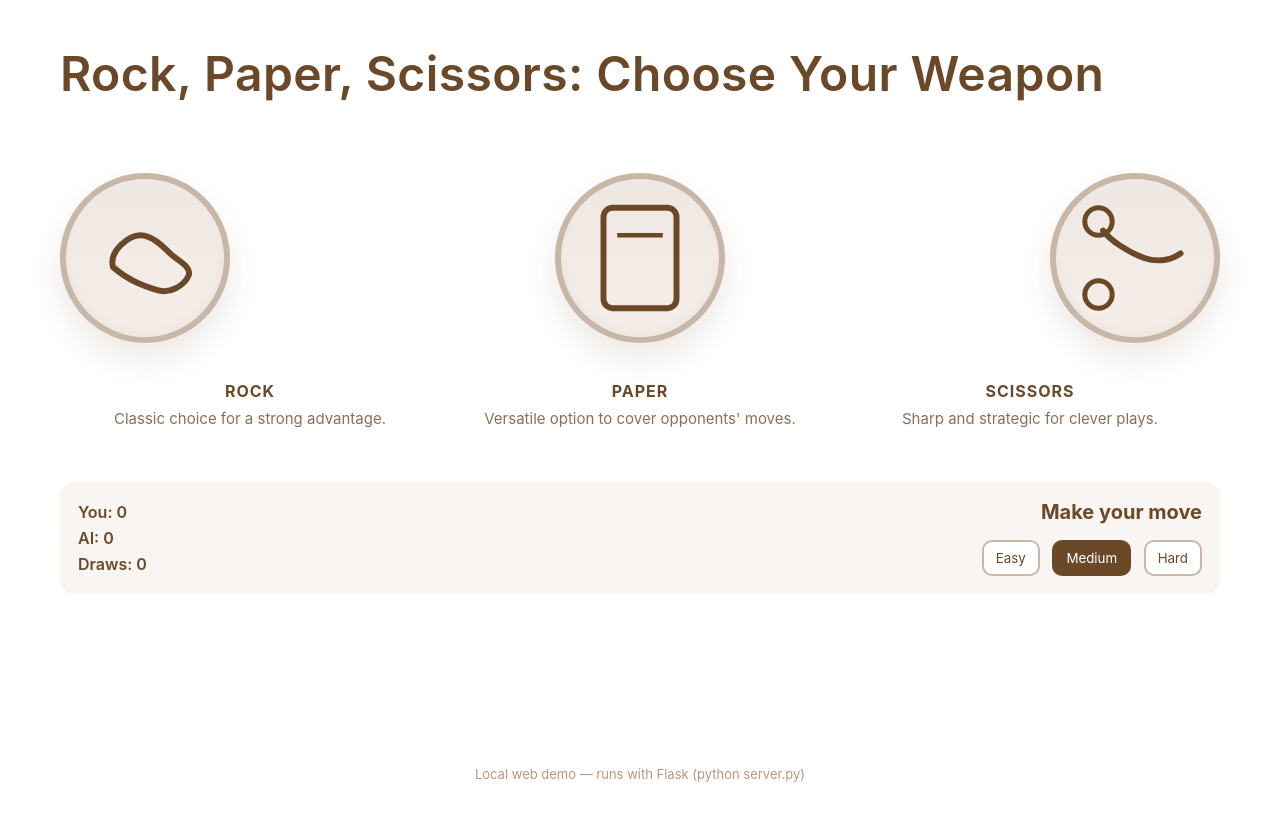
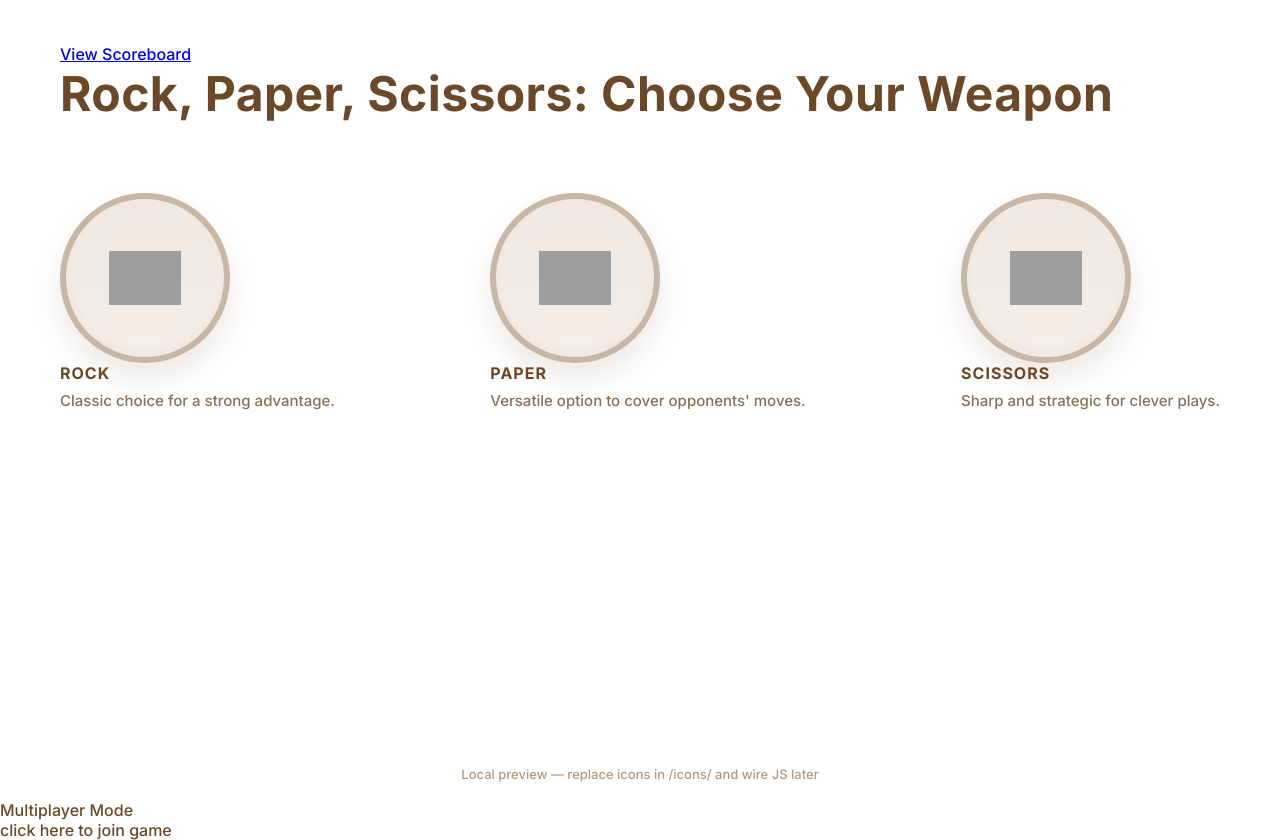
Before and after one commit to Arpito-007/rps-strategy-simulator, a Flask app: page / in a window 1280 px wide. Before the commit the page ends 782 px from the top, so only its background shows below. Run offline with Flask 3, Linux system fonts and the light colour scheme; grey boxes are pictures that could not be loaded.

Commit message:
design of the UI

```diff
--- a/template/index.html
+++ b/template/index.html
@@ -1,71 +1,69 @@
-<!DOCTYPE html>
+<!doctype html>
 <html lang="en">
 <head>
   <meta charset="utf-8" />
   <meta name="viewport" content="width=device-width,initial-scale=1" />
   <title>Rock, Paper, Scissors — Aesthetic</title>
-  <link rel="stylesheet" href="/static/style.css">
+
+  <!-- Google font (optional) -->
+  <link href="https://fonts.googleapis.com/css2?family=Playfair+Display:wght@500;700&family=Inter:wght@300;500;700&display=swap" rel="stylesheet">
+
+  <link rel="stylesheet" href="style.css">
 </head>
 <body>
   <div class="page">
     <header class="hero">
-      <h1 class="title">Rock, Paper, Scissors: Choose Your Weapon</h1>
-    </header>
+  <!-- top thin bar with scoreboard link -->
+  <div class="topbar">
+    <a href="#" class="scoreboard-link">View Scoreboard</a>
+  </div>
+
+  <!-- main centered title -->
+  <div class="hero-inner">
+    <h1 class="title">Rock, Paper, Scissors: Choose Your Weapon</h1>
+  </div>
+</header>
+
+
 
     <main class="center-area">
       <div class="circle-row" role="group" aria-label="RPS choices">
-        <button class="rps-btn" data-move="rock" id="btn-rock" aria-label="Rock">
-          <!-- rock icon (simple blob) -->
-          <svg viewBox="0 0 64 64" class="icon"><path d="M18 36c-2-7 7-14 12-14s10 5 13 8 10 6 8 10c-2 4-8 8-14 6s-12-4-19-10z" fill="none" stroke="#6b4827" stroke-width="2.6" stroke-linecap="round" stroke-linejoin="round"/></svg>
-        </button>
-
-        <button class="rps-btn" data-move="paper" id="btn-paper" aria-label="Paper">
-          <!-- paper icon -->
-          <svg viewBox="0 0 64 64" class="icon"><rect x="16" y="10" width="32" height="44" rx="4" ry="4" fill="none" stroke="#6b4827" stroke-width="2.6"/><line x1="22" y1="22" x2="42" y2="22" stroke="#6b4827" stroke-width="2"/></svg>
-        </button>
-
-        <button class="rps-btn" data-move="scissors" id="btn-scissors" aria-label="Scissors">
-          <!-- scissors icon -->
-          <svg viewBox="0 0 64 64" class="icon"><path d="M18 20c3 4 10 9 18 12 6 2 12 1 16-2" fill="none" stroke="#6b4827" stroke-width="2.6" stroke-linecap="round"/><circle cx="16" cy="16" r="6" fill="none" stroke="#6b4827" stroke-width="2.2"/><circle cx="16" cy="48" r="6" fill="none" stroke="#6b4827" stroke-width="2.2"/></svg>
-        </button>
-      </div>
-
-      <div class="labels-row">
-        <div class="label-col">
+        <div class="rps-card">
+          <button class="rps-btn" id="btn-rock" aria-label="Rock">
+            <!-- Put your rock.jpg at icons/rock.jpg -->
+            <img src="icons/stone.png" alt="rock" class="icon-img">
+          </button>
           <div class="label-title">ROCK</div>
           <div class="label-sub">Classic choice for a strong advantage.</div>
         </div>
-        <div class="label-col">
+
+        <div class="rps-card">
+          <button class="rps-btn" id="btn-paper" aria-label="Paper">
+            <!-- Put your paper.jpg at icons/paper.jpg -->
+            <img src="icons/sheet.png" alt="paper" class="icon-img">
+          </button>
           <div class="label-title">PAPER</div>
           <div class="label-sub">Versatile option to cover opponents' moves.</div>
         </div>
-        <div class="label-col">
+
+        <div class="rps-card">
+          <button class="rps-btn" id="btn-scissors" aria-label="Scissors">
+            <!-- Put your scissors.jpg at icons/scissors.jpg -->
+            <img src="icons/scissors.png" alt="scissors" class="icon-img">
+          </button>
           <div class="label-title">SCISSORS</div>
           <div class="label-sub">Sharp and strategic for clever plays.</div>
         </div>
       </div>
-
-      <div class="result-panel">
-        <div class="result-left">
-          <div class="score">You: <span id="user-score">0</span></div>
-          <div class="score">AI: <span id="ai-score">0</span></div>
-          <div class="score">Draws: <span id="draws">0</span></div>
-        </div>
-        <div class="result-right">
-          <div id="result-text" class="result-text">Make your move</div>
-          <div id="predicted-text" class="predicted-text"></div>
-          <div class="difficulty">
-            <button class="diff small" id="d-easy">Easy</button>
-            <button class="diff small active" id="d-medium">Medium</button>
-            <button class="diff small" id="d-hard">Hard</button>
-          </div>
-        </div>
-      </div>
     </main>
 
-    <footer class="foot">Local web demo — runs with Flask (python server.py)</footer>
+    <footer class="foot">Local preview — replace icons in /icons/ and wire JS later</footer>
   </div>
+  <!-- Floating multiplayer card (editable content) -->
+<div class="multiplayer-card" role="region" aria-label="Multiplayer Mode">
+  <div class="mp-title">Multiplayer Mode</div>
+  <div class="mp-sub">click here to join game</div>
+</div>
 
-  <script src="/static/script.js"></script>
 </body>
 </html>
```
